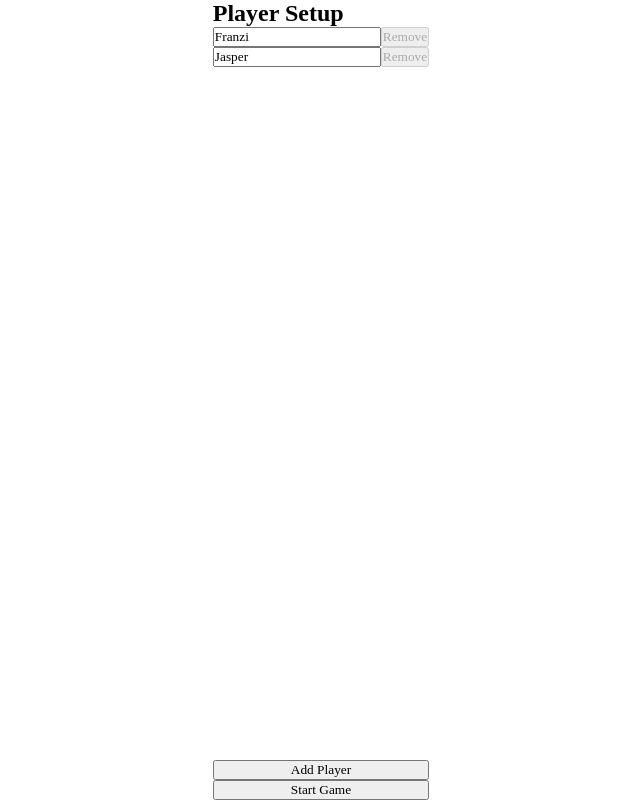
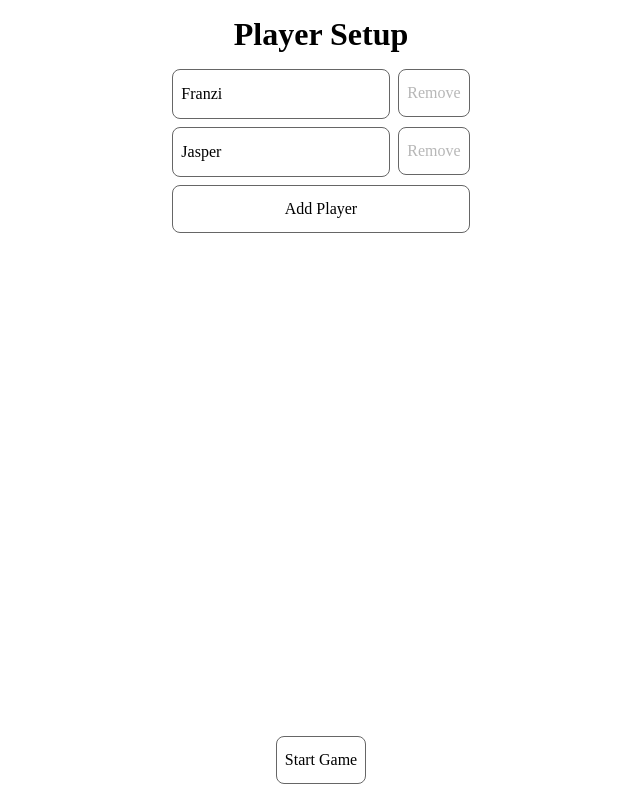
Before and after one commit to JasperBischof/tutto-counter, a Vue app: page / in a window 1280 px wide. Shown: the whole page, without its empty margins (319-959 px from the left). Built offline with nearby package versions, Linux system fonts and the light colour scheme; the HTML template or start-up script is replaced by a standard one; a web font is replaced by a local one.

Commit message:
styling adjustments, shifted add player button to player list. conditional rendering if player.length is 10

```diff
--- a/src/components/PlayerSetup.vue
+++ b/src/components/PlayerSetup.vue
@@ -15,7 +15,7 @@ defineProps<{
 
 <template>
   <div class="player-setup">
-    <h2>Player Setup</h2>
+    <h1>Player Setup</h1>
     <ul class="player-list">
       <li v-for="player in players" :key="player.id">
         <input
@@ -31,26 +31,66 @@ defineProps<{
           Remove
         </button>
       </li>
+      <button v-if="players.length < MAX_PLAYERS" @click="addPlayer">
+        Add Player
+      </button>
     </ul>
-    <button @click="addPlayer" :disabled="players.length >= MAX_PLAYERS">
-      Add Player
-    </button>
-    <button @click="onStart" :disabled="players.length < MIN_PLAYERS">
-      Start Game
-    </button>
+    <div class="actionButtons">
+      <button @click="onStart" :disabled="players.length < MIN_PLAYERS">
+        Start Game
+      </button>
+    </div>
   </div>
 </template>
 
 <style scoped>
+.actionButtons {
+  display: flex;
+  gap: 0.5rem;
+  padding: 1rem;
+}
 .player-setup {
   display: flex;
   flex: 1;
   flex-direction: column;
+  align-items: center;
+}
+h1 {
+  padding: 1rem;
 }
 .player-list {
   list-style-type: none;
   padding: 0;
   margin: 0;
+  gap: 0.5rem;
   flex: 1;
 }
+input[type="text"] {
+  height: 3rem;
+  font-size: 1rem;
+  border: solid 1px hsl(0, 0%, 40%);
+  background-color: #fff;
+  border-radius: 0.5rem;
+  padding-left: 0.5rem;
+  padding-right: 0.5rem;
+}
+button {
+  height: 3rem;
+  font-size: 1rem;
+  border: solid 1px hsl(0, 0%, 40%);
+  background-color: #fff;
+  border-radius: 0.5rem;
+  padding-left: 0.5rem;
+  padding-right: 0.5rem;
+}
+li {
+  display: flex;
+  flex-direction: row;
+  gap: 0.5rem;
+}
+ul {
+  display: flex;
+  flex-direction: column;
+  gap: 0.5rem;
+}
 </style>
```
